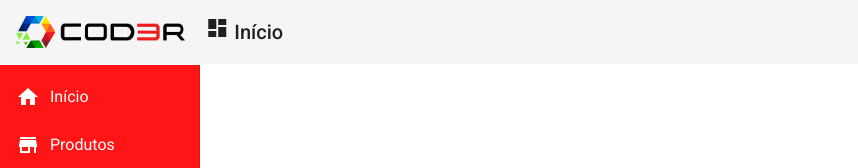
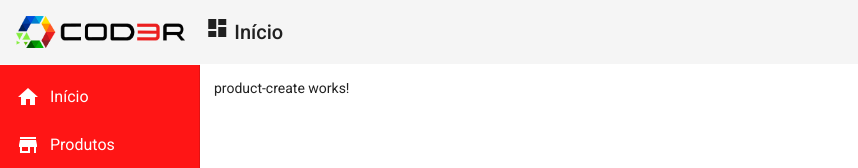
Before and after one commit to Lucas98Fernando/RegistrationSystem-Angular, an Angular app in the folder frontend/: page /products/create in a window 1280 px wide. Before the commit this address led to /. Shown: the top 168 px of the page, without its empty margins (0-858 px from the left). Built offline with nearby package versions, Linux system fonts and the light colour scheme.

Commit message:
Creating a new component and adding your route

```diff
--- a/frontend/src/app/app.module.ts
+++ b/frontend/src/app/app.module.ts
@@ -19,6 +19,7 @@
 import { ProductCrudComponent } from './views/product-crud/product-crud.component';
 import { RedDirective } from './directives/red.directive';
 import { ForDirective } from './directives/for.directive';
+import { ProductCreateComponent } from './components/products/product-create/product-create.component';
 
 @NgModule({
   declarations: [
@@ -29,7 +30,8 @@
     HomeComponent,
     ProductCrudComponent,
     RedDirective,
-    ForDirective
+    ForDirective,
+    ProductCreateComponent
   ],
   imports: [
     BrowserModule,
--- /dev/null
+++ b/frontend/src/app/components/products/product-create/product-create.component.html
@@ -0,0 +1 @@
+<p>product-create works!</p>
--- /dev/null
+++ b/frontend/src/app/components/products/product-create/product-create.component.ts
@@ -0,0 +1,15 @@
+import { Component, OnInit } from '@angular/core';
+
+@Component({
+  selector: 'app-product-create',
+  templateUrl: './product-create.component.html',
+  styleUrls: ['./product-create.component.css']
+})
+export class ProductCreateComponent implements OnInit {
+
+  constructor() { }
+
+  ngOnInit(): void {
+  }
+
+}
```
Also changed, not shown: frontend/src/app/app-routing.module.ts (+7 -1 lines), frontend/src/app/components/products/product-create/product-create.component.css (added).
